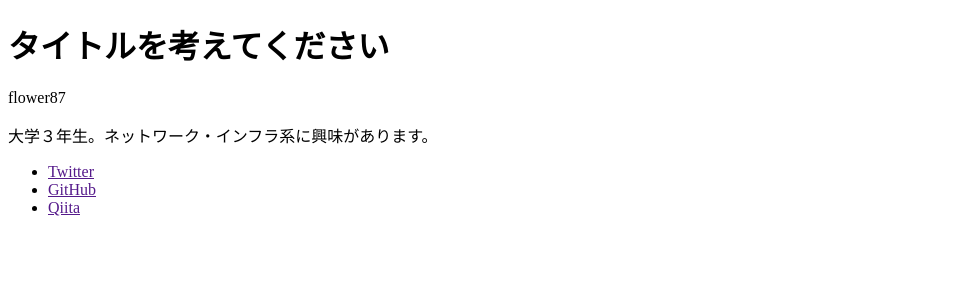
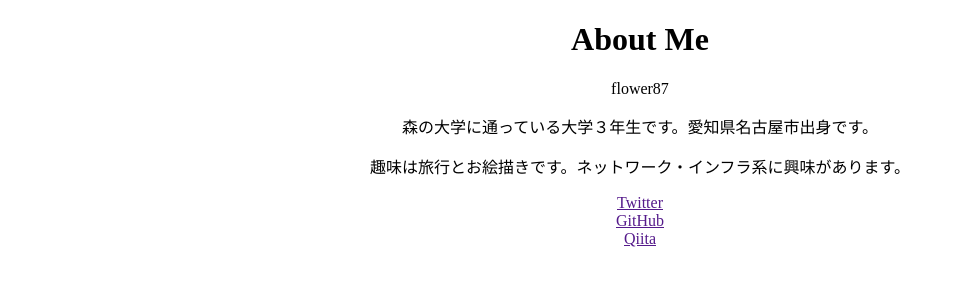
Before and after one commit to sudamichiyo/MyHomePage, a plain HTML site: page index.html in a window 1280 px wide. Shown: the whole page, without its empty margins (0-955 px from the left). Drawn offline with Linux system fonts and the light colour scheme.

Commit message:
text-center

```diff
--- a/index.html
+++ b/index.html
@@ -4,34 +4,36 @@
     <meta charset="UTF-8">
     <meta http-equiv="X-UA-Compatible" content="IE=edge">
     <meta name="viewport" content="width=device-width, initial-scale=1.0">
+    <link rel="stylesheet" href="style.css">
     <title>korehawatashinohomepage...</title>
 </head>
 <body>
     <div class="container">
         <main>
-            <div class="title">
-                <h1>タイトルを考えてください</h1>
+            <div class="title text-center">
+                <h1>About Me</h1>
             </div>
             <div class="profile">
                 <div class="profile-icon"></div>
                 <div class="profile-text">
-                    <div class="profile-myname">
+                    <div class="profile-myname text-center">
                         <p>flower87</p>
                     </div>
-                    <div class="profile-attributes">
-                       <p>大学３年生。ネットワーク・インフラ系に興味があります。</p>
+                    <div class="profile-attributes text-center">
+                       <p>森の大学に通っている大学３年生です。愛知県名古屋市出身です。</p>
+                       <p>趣味は旅行とお絵描きです。ネットワーク・インフラ系に興味があります。</p>
                     </div>
                 </div>
             </div>
             <div class="sns">
                 <ul class="sns-list">
-                    <li class="sns-twitter">
+                    <li class="sns-twitter text-center">
                         <a href="">Twitter</a>
                     </li>
-                    <li class="sns-github">
+                    <li class="sns-github text-center">
                         <a href="">GitHub</a>
                     </li>
-                    <li class="sns-qiita">
+                    <li class="sns-qiita text-center">
                         <a href="">Qiita</a>
                     </li>
                 </ul>
--- /dev/null
+++ b/style.css
@@ -0,0 +1,9 @@
+.text-center {
+    text-align: center;
+}
+li {
+    list-style: none;
+}
+ul {
+    padding-left: 0;
+}
```
